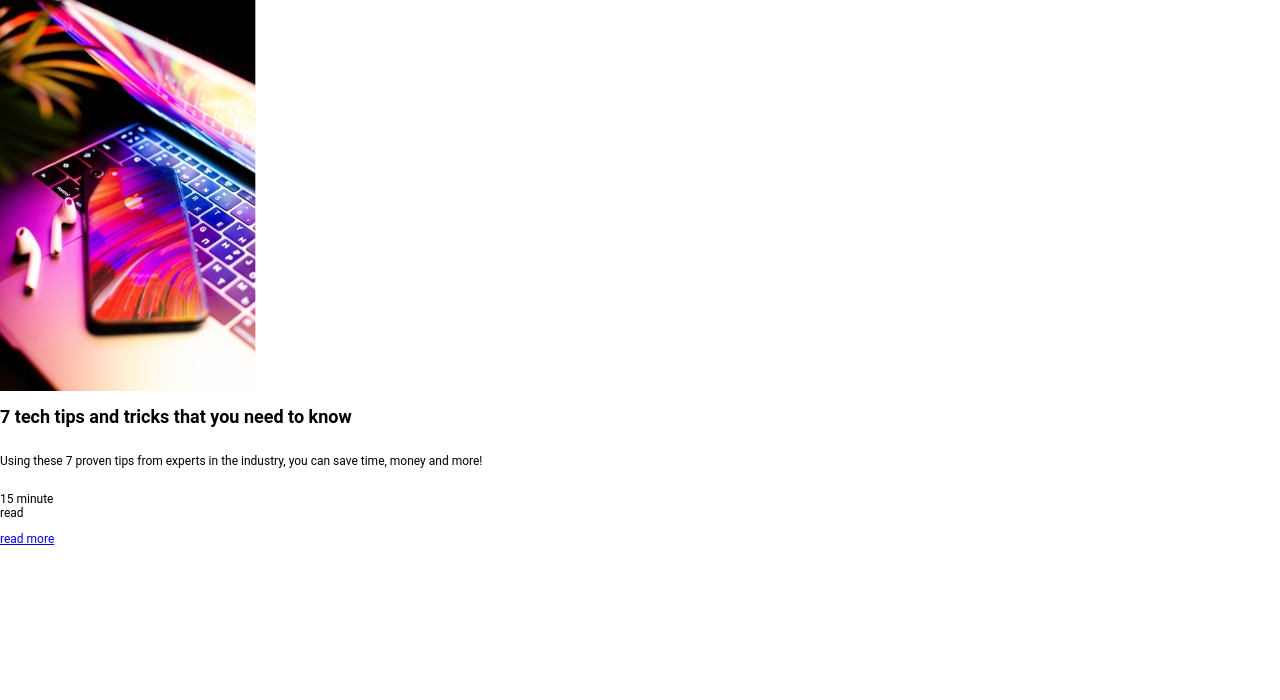
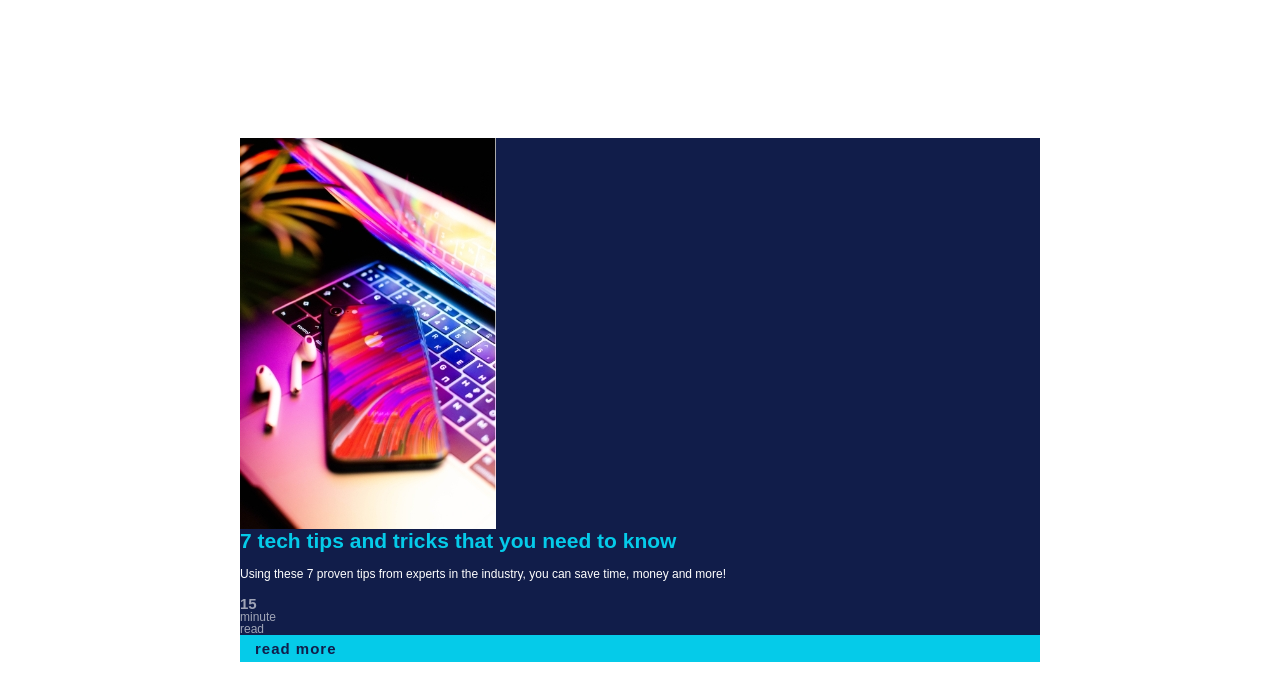
Before and after one commit to atoopdev/css-grid, a plain HTML site: page articlecard.html in a window 1280 px wide. Drawn offline with Linux system fonts and the light colour scheme.

Commit message:
pull typography and colors from earlier css

```diff
--- a/articlecard.css
+++ b/articlecard.css
@@ -14,6 +14,62 @@
     padding: 0;
   }
 
+  body {
+    margin: 0;
+    min-height: 100vh;
+    display: flex;
+    justify-content: center;
+    align-items: center;
+}
+
   .card{
-      display: grid;
+    display: grid;
+    width: 90%;
+    max-width: 800px;
+    background: #111d4a;
+    color: #fff;
   }
+
+  .card-img {
+    object-fit: cover;
+}
+
+.card-title,
+.card-read-time,
+.card-btn {
+    font-family: 'Blinker', sans-serif;
+}
+
+.card-title {
+    color: #05cbe9;
+    font-size: 1.75rem;
+    margin: 0;
+}
+
+.card-body {
+    font-size: 1rem;
+    font-family: 'Source Sans Pro', sans-serif;
+    line-height: 1.6;
+}
+
+.card-btn {
+    font-size: 1.25rem;
+    background: #05cbe9;
+    color: #111d4a;
+    text-decoration: none;
+    font-weight: 700;
+    padding: .35em 1em;
+    letter-spacing: 1px;
+}
+
+.card-read-time {
+    margin: 0;
+    opacity: .6;
+    line-height: 1;
+}
+
+.card-read-time span {
+    font-weight: 700;
+    display: block;
+    font-size: 1.25em;
+}
```
